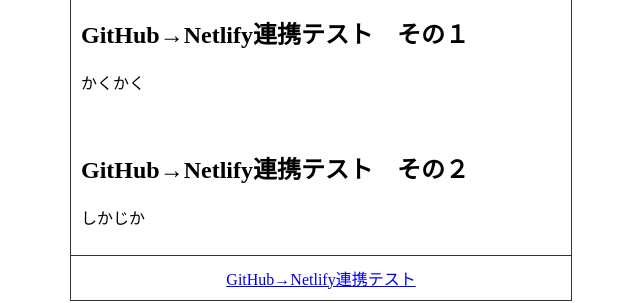
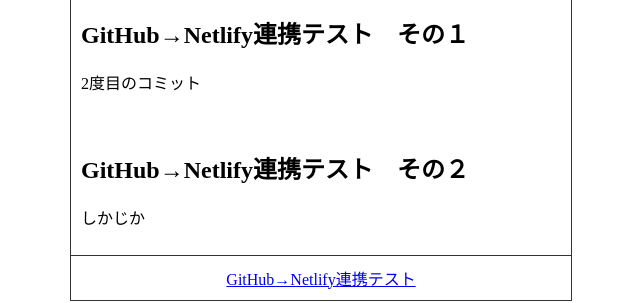
Before and after one commit to extreme-snufkin/lab, a plain HTML site: page index.html in a window 1280 px wide. Shown: the part 185-488 px from the top of the page, 319-959 px from the left. Drawn offline with Linux system fonts and the light colour scheme.

Commit message:
Contents deployed on Netlify are updated.
Second commit.

```diff
--- a/index.html
+++ b/index.html
@@ -15,7 +15,7 @@
 <nav id="navi"><ul><li><a href="./">Home</a></li></ul></nav>
 <article class="post">
 <h2>GitHub→Netlify連携テスト　その１</h2>
-<p>かくかく</p>
+<p>2度目のコミット</p>
 </article>
 <article class="post">
 <h2>GitHub→Netlify連携テスト　その２</h2>
```
